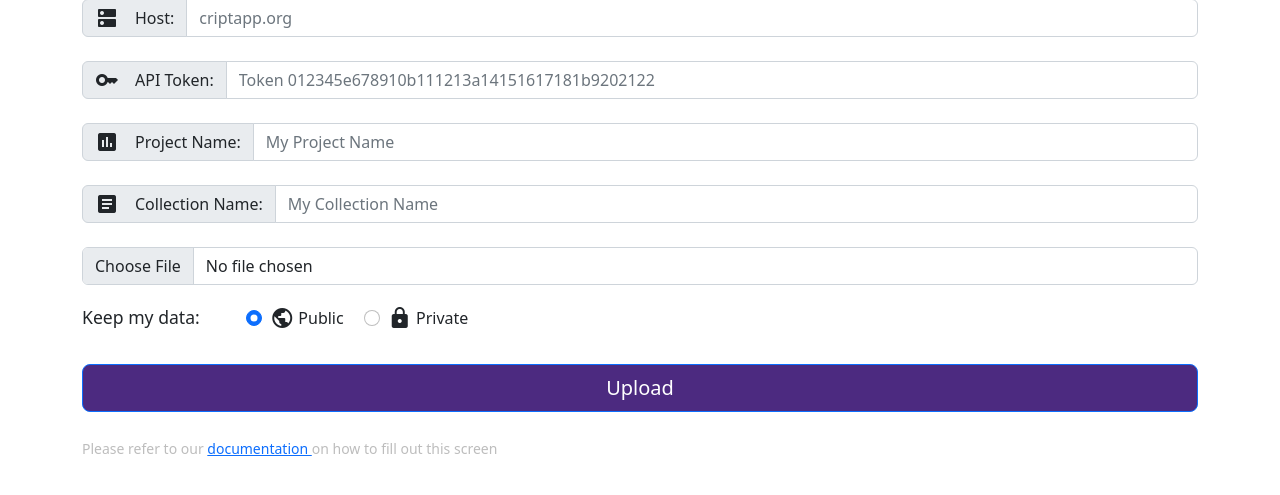
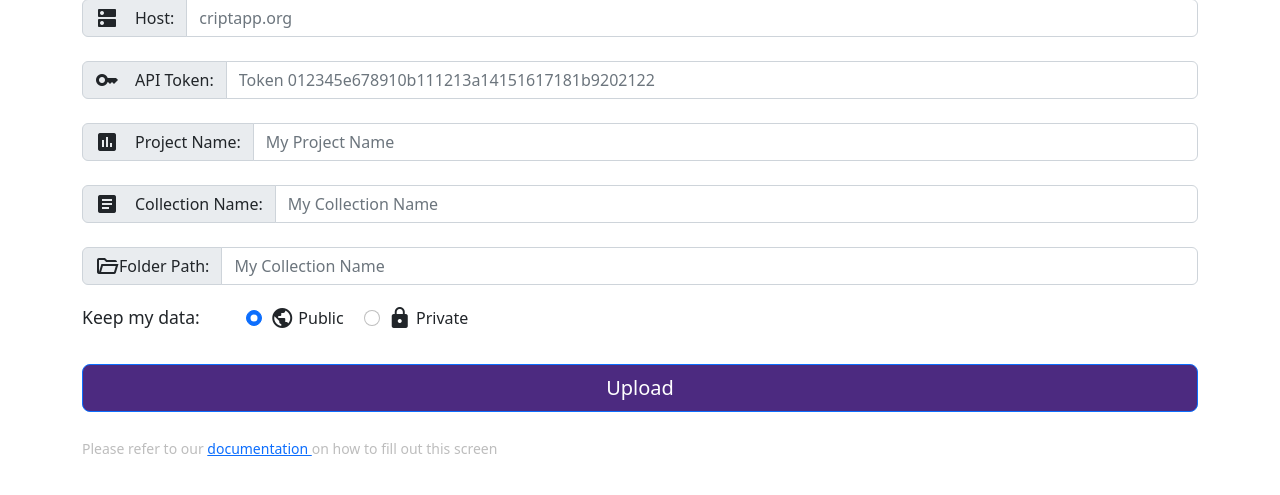
Before and after one commit to nh916/tkinter-and-eel, a Python web app: template src/web/templates/start_screen.html in a window 1280 px wide. Shown: the part 113-608 px from the top of the page. Run offline with Jinja, Linux system fonts and the light colour scheme; the template is opened without the code that fills it, so the values that code supplies are empty.

Commit message:
trying to get excel file path when uploading button

```diff
--- a/src/web/js/start_screen.js
+++ b/src/web/js/start_screen.js
@@ -100,8 +100,8 @@ function submitForm(event) {
     else {
         // console.log("form invalid")
     }
+}
 
-    // pass Excel file from JS to Python
-    eel.read_excel_file(excelFile);
-
+function getFilePathPython() {
+    eel.get_excel_file_path();
 }
--- a/src/web/templates/base.html
+++ b/src/web/templates/base.html
@@ -22,6 +22,10 @@
     <!-- material icons cdn -->
     <link href="https://fonts.googleapis.com/css?family=Material+Icons|Material+Icons+Outlined|Material+Icons+Round"
           rel="stylesheet">
+
+    <!-- material icons newest cdn -->
+    <link href="https://fonts.googleapis.com/css2?family=Material+Symbols+Outlined:opsz,wght,FILL,GRAD@48,400,0,0"
+          rel="stylesheet"/>
 
     <!-- my styles -->
     <link href="../css/styles.css" rel="stylesheet">
--- a/src/web/templates/start_screen.html
+++ b/src/web/templates/start_screen.html
@@ -77,8 +77,14 @@
 
         <!-- TODO get excel file path and not just file name-->
         <!-- Excel file path -->
-        <div class="mb-3 margin-top">
-            <input class="form-control" type="file" id="excel-file" accept=".xlsx">
+        <div class="input-group mb-3 margin-top">
+        <span class="input-group-text" id="collection-name-label">
+             <i class="material-symbols-outlined">folder_open</i>
+            Folder Path:
+        </span>
+
+            <input type="text" id="collection-name" class="form-control" placeholder="My Collection Name"
+                   aria-label="place host here" aria-describedby="collection-name-label">
         </div>
 
         <!-- excel file error -->
```
Also changed, not shown: src/main.py (+7 -1 lines), src/web/css/styles.css (+7 -1 lines).
